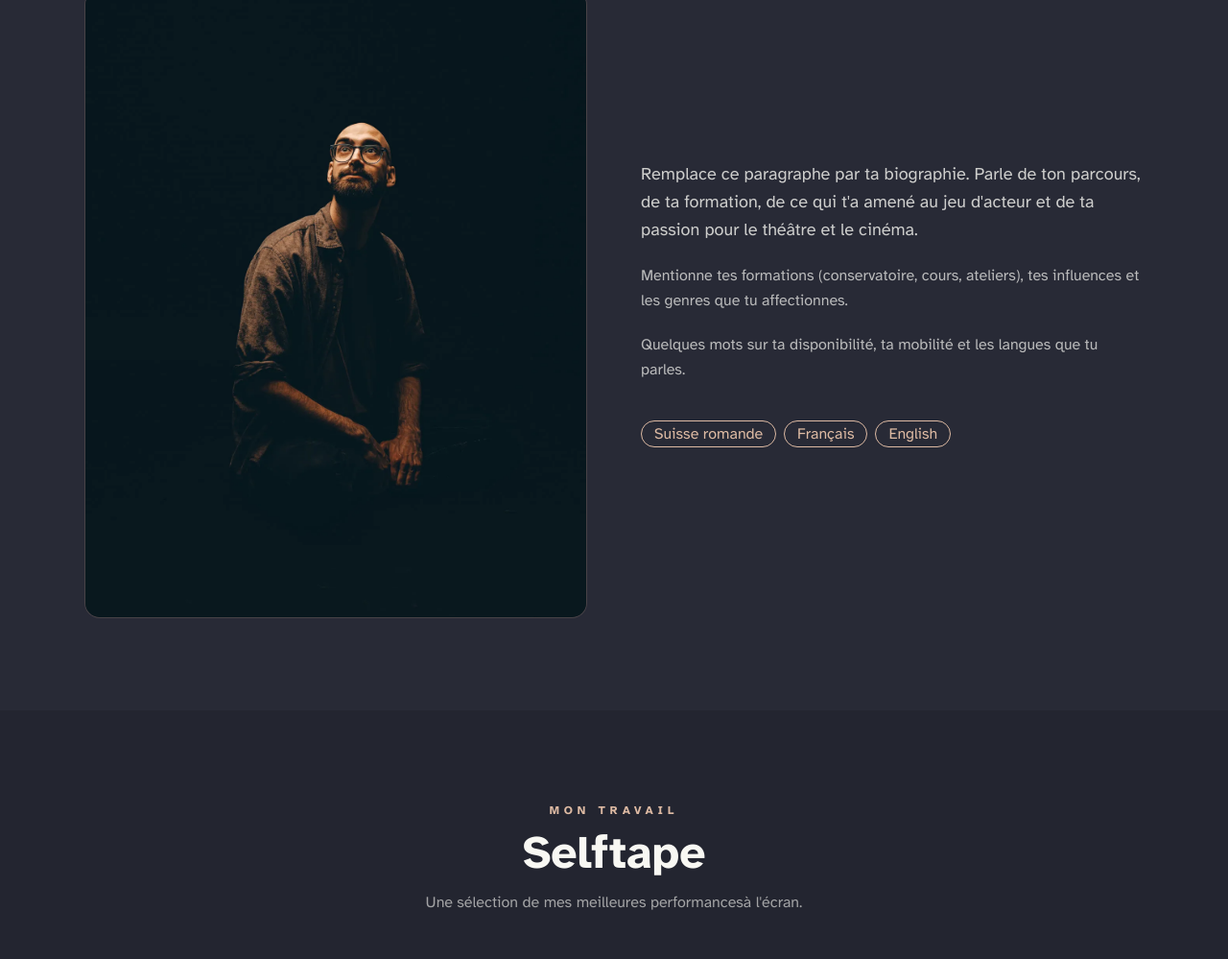
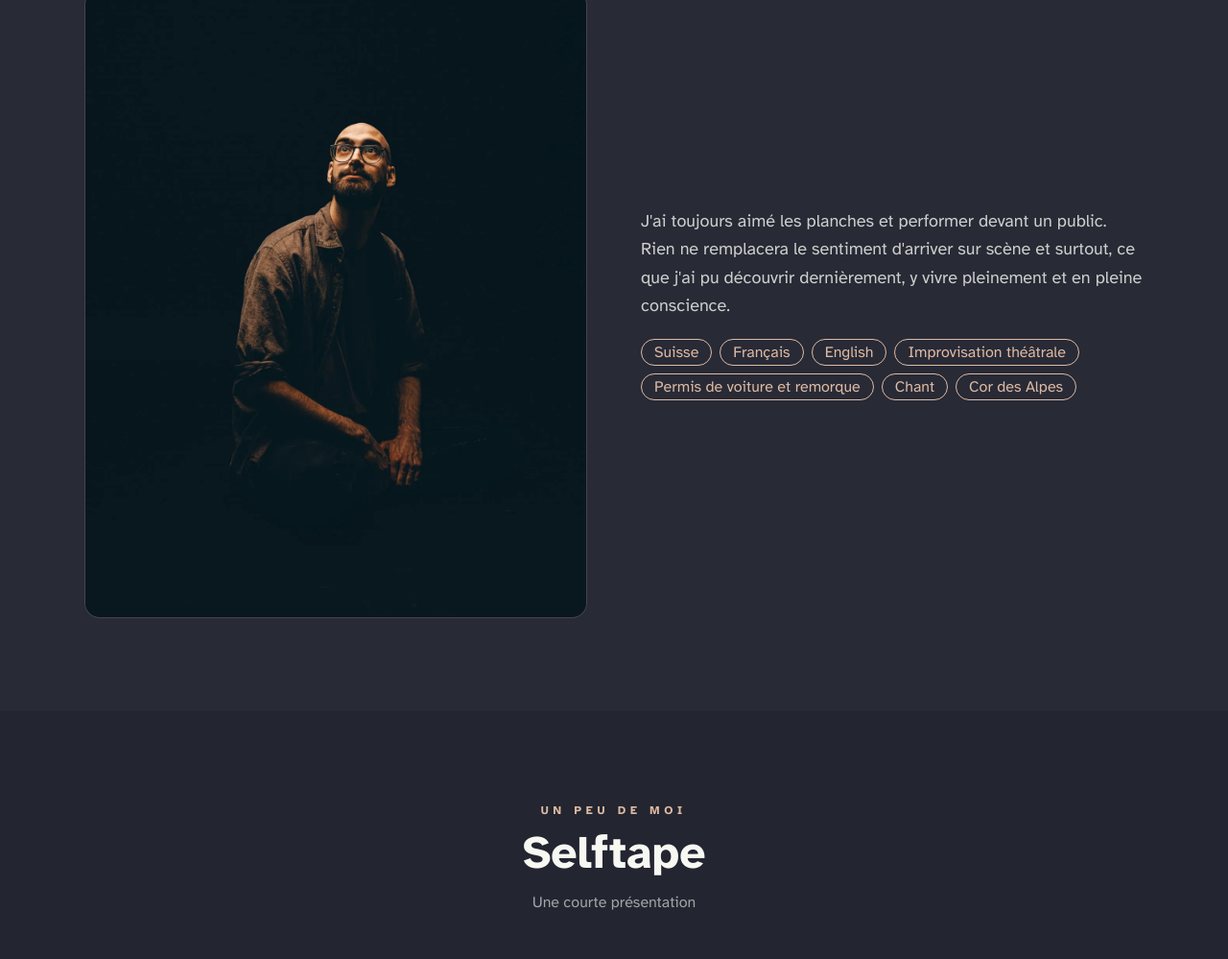
Before and after one commit to Nortalle/nortalle.github.io, a website: page src/index.html in a window 1280 px wide. Shown: the part 1225-2224 px from the top of the page at 96% size. Drawn offline with nearby package versions, Linux system fonts and the light colour scheme; files that its build step writes are made by us from their sources.

Commit message:
fix: update tagline and biography sections for clarity and engagement

```diff
--- a/src/index.html
+++ b/src/index.html
@@ -345,8 +345,8 @@
 						id="tagline-art"
 						class="text-base-content/70 text-lg md:text-xl max-w-2xl mx-auto mb-12 leading-relaxed transition-opacity duration-300"
 					>
-						Comédien passionné, disponible pour vos projets cinéma, télévision,
-						théâtre et publicité.
+						Comédien bienveillant, passionné et disponible pour vos projets
+						théâtre, cinéma, télévision et publicité.
 					</p>
 					<p
 						id="tagline-info"
@@ -460,18 +460,19 @@
 							</div>
 							<div>
 								<p class="text-base-content/80 text-lg leading-relaxed mb-5">
-									Remplace ce paragraphe par ta biographie. Parle de ton
-									parcours, de ta formation, de ce qui t'a amené au jeu d'acteur
-									et de ta passion pour le théâtre et le cinéma.
+									J'ai toujours aimé les planches et performer devant un public.
+									Rien ne remplacera le sentiment d'arriver sur scène et
+									surtout, ce que j'ai pu découvrir dernièrement, y vivre
+									pleinement et en pleine conscience.
 								</p>
-								<p class="text-base-content/70 leading-relaxed mb-5">
+								<!-- <p class="text-base-content/70 leading-relaxed mb-5">
 									Mentionne tes formations (conservatoire, cours, ateliers), tes
 									influences et les genres que tu affectionnes.
 								</p>
 								<p class="text-base-content/70 leading-relaxed mb-10">
 									Quelques mots sur ta disponibilité, ta mobilité et les langues
 									que tu parles.
-								</p>
+								</p> -->
 								<div
 									class="flex flex-wrap gap-2"
 									role="list"
@@ -480,7 +481,7 @@
 									<span
 										class="badge badge-outline badge-primary badge-lg"
 										role="listitem"
-										>Suisse romande</span
+										>Suisse</span
 									>
 									<span
 										class="badge badge-outline badge-primary badge-lg"
@@ -492,6 +493,26 @@
 										role="listitem"
 										>English</span
 									>
+									<span
+										class="badge badge-outline badge-primary badge-lg"
+										role="listitem"
+										>Improvisation théâtrale</span
+									>
+									<span
+										class="badge badge-outline badge-primary badge-lg"
+										role="listitem"
+										>Permis de voiture et remorque
+									</span>
+									<span
+										class="badge badge-outline badge-primary badge-lg"
+										role="listitem"
+										>Chant
+									</span>
+									<span
+										class="badge badge-outline badge-primary badge-lg"
+										role="listitem"
+										>Cor des Alpes
+									</span>
 								</div>
 							</div>
 						</div>
@@ -508,7 +529,7 @@
 							<p
 								class="text-primary text-xs font-bold uppercase tracking-[0.4em] mb-3"
 							>
-								Mon travail
+								Un peu de moi
 							</p>
 							<h2
 								id="titre-selftape"
@@ -517,7 +538,7 @@
 								Selftape
 							</h2>
 							<p class="text-base-content/60 max-w-lg mx-auto">
-								Une sélection de mes meilleures performancesà l'écran.
+								Une courte présentation
 							</p>
 						</div>
 						<div class="max-w-4xl mx-auto">
@@ -545,7 +566,7 @@
 										d="M21 12a9 9 0 11-18 0 9 9 0 0118 0z"
 									/>
 								</svg>
-								<p class="text-sm">Selftapeà venir</p>
+								<p class="text-sm">Selftape à venir</p>
 							</div>
 						</div>
 					</div>
@@ -1478,10 +1499,6 @@
 								Passionné par l'open source, la pédagogie et les solutions
 								simples. Convaincu que la technologie doit être accessible,
 								durable et au service des gens.
-							</p>
-							<p class="text-base-content/70 leading-relaxed mb-10">
-								Stack : NestJS, NextJS, SvelteKit, PostgreSQL, Docker, GitLab
-								CI/CD.
 							</p>
 							<div
 								class="flex flex-wrap gap-2"
```
